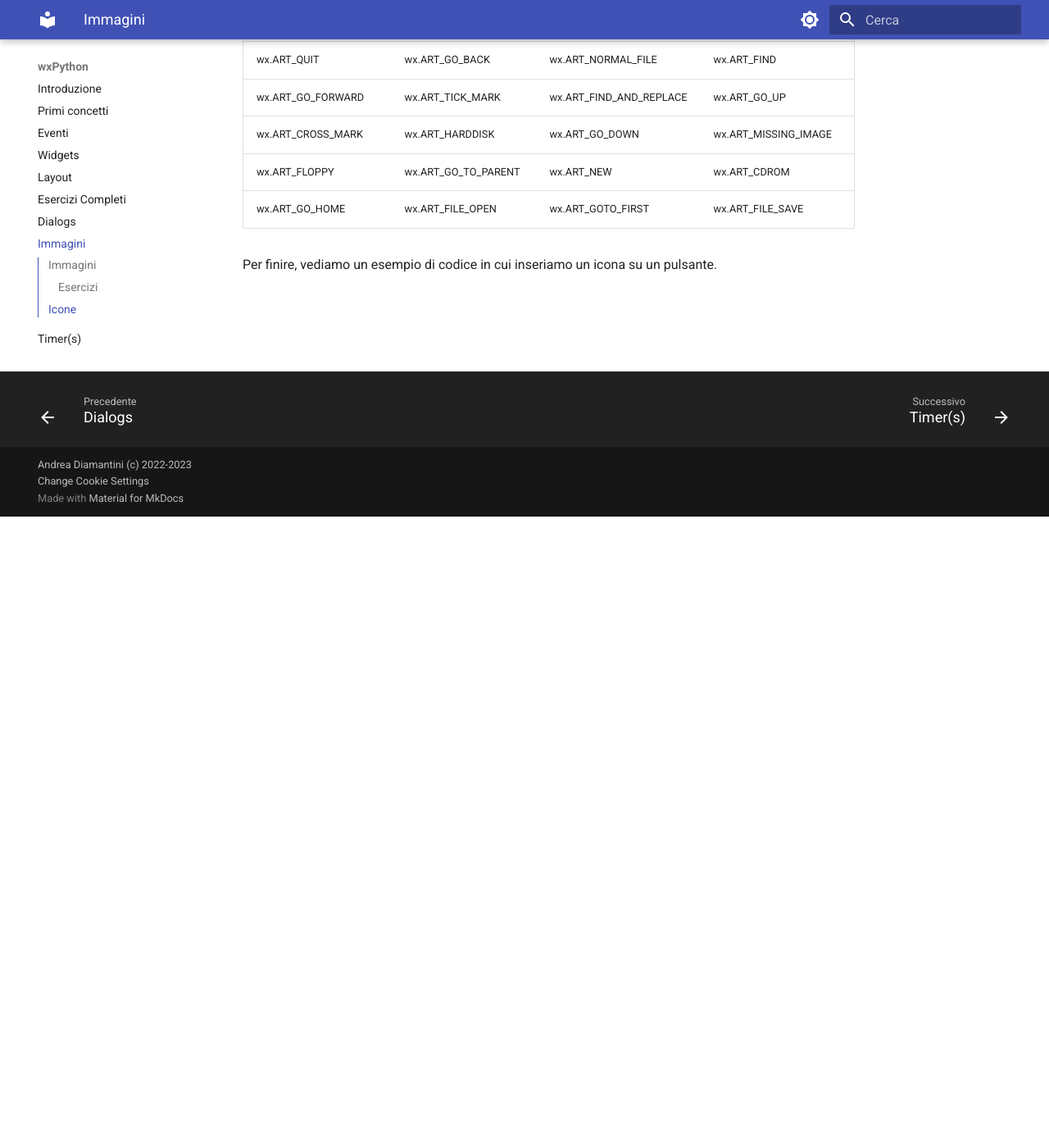
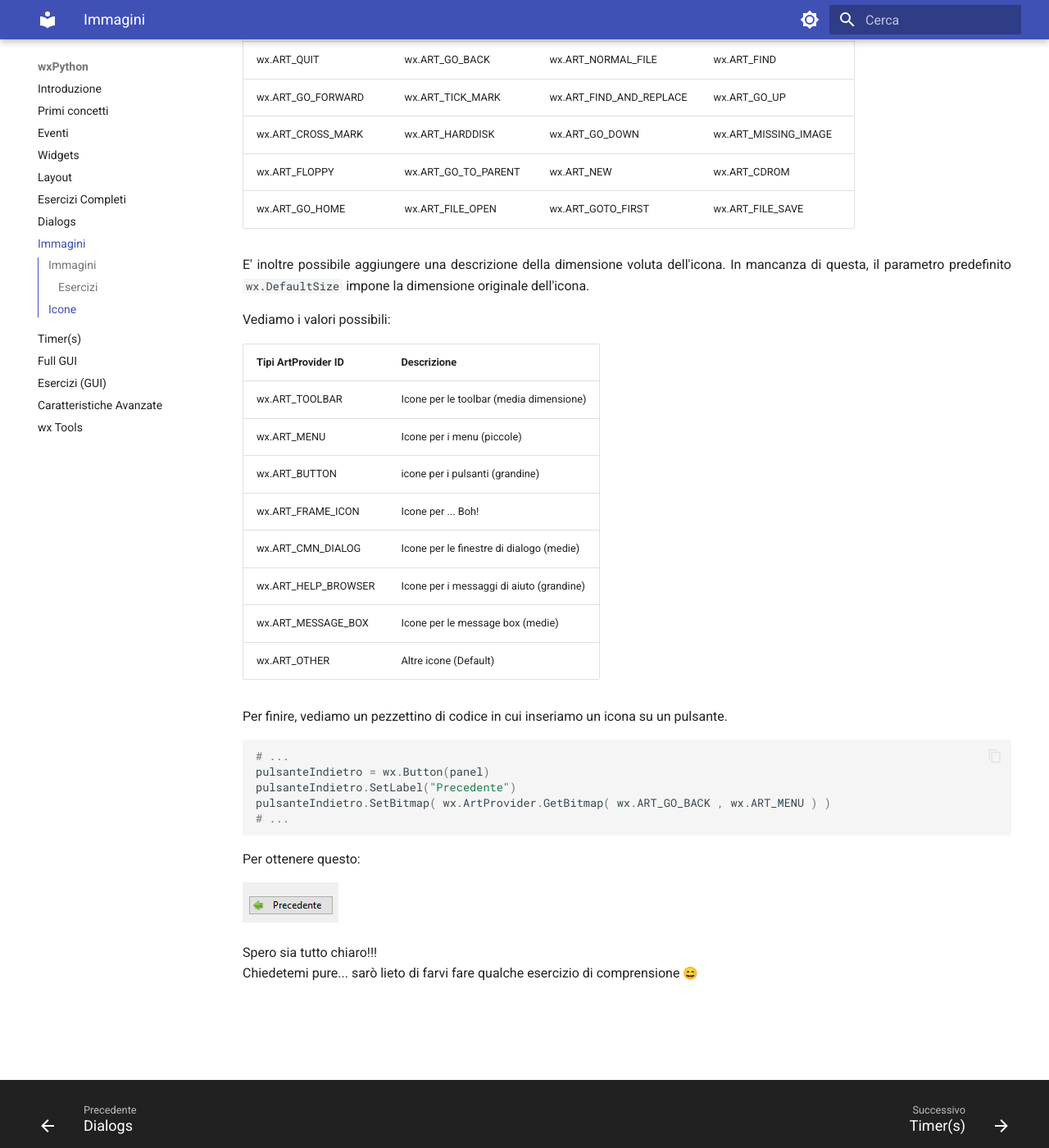
Before and after one commit to adjamhub/pyhandouts, an MkDocs documentation site: the page built from docs/wx/150_images.md, in a window 1280 px wide and 1400 px high, scrolled down 3364 px. Shown: the whole window at 82% size. Built offline with MkDocs 1.6.1 and Material for MkDocs 9.7.7, drawn with Linux system fonts in a browser that asks for light colours; emoji names are drawn with the system emoji font; before the commit the page ends 3994 px from its top, so only the background shows below that; some of the changed text lies outside the part shown.

Commit message:
Icone ++

````diff
--- a/docs/wx/150_images.md
+++ b/docs/wx/150_images.md
@@ -124,7 +124,7 @@
 
 ``` python
 # la variabile "bitmap" è un oggetto della classe wx.Bitmap
-bitmap = wx.ArtProvider.GetBitmap(wx.UN_ID_FRA_QUELLI_ELENCATI_SOTTO)
+bitmap = wx.ArtProvider.GetBitmap( client = wx.UN_ID_FRA_QUELLI_ELENCATI_SOTTO , size = DefaultSize )
 ```
 
 Vediamo l'elenco delle icone automaticamente supportate (in rigoroso ordine sparso):
@@ -147,9 +147,41 @@
 | wx.ART_GO_HOME      | wx.ART_FILE_OPEN      | wx.ART_GOTO_FIRST         | wx.ART_FILE_SAVE       |
 
 
-Per finire, vediamo un esempio di codice in cui inseriamo un icona su un pulsante.
+E' inoltre possibile aggiungere una descrizione della dimensione voluta dell'icona. In mancanza di questa, il parametro predefinito `wx.DefaultSize` impone
+la dimensione originale dell'icona.
+
+Vediamo i valori possibili:
 
 
+| Tipi ArtProvider ID   | Descrizione                                |
+|-----------------------|--------------------------------------------|
+| wx.ART_TOOLBAR        | Icone per le toolbar (media dimensione)    |
+| wx.ART_MENU           | Icone per i menu (piccole)                 |
+| wx.ART_BUTTON         | icone per i pulsanti (grandine)            |
+| wx.ART_FRAME_ICON     | Icone per ... Boh!                         |
+| wx.ART_CMN_DIALOG     | Icone per le finestre di dialogo (medie)   |
+| wx.ART_HELP_BROWSER   | Icone per i messaggi di aiuto (grandine)   |
+| wx.ART_MESSAGE_BOX    | Icone per le message box (medie)           |
+| wx.ART_OTHER          | Altre icone (Default)                      |
+
+
+Per finire, vediamo un pezzettino di codice in cui inseriamo un icona su un pulsante.
+
+``` python
+# ...
+pulsanteIndietro = wx.Button(panel)
+pulsanteIndietro.SetLabel("Precedente")
+pulsanteIndietro.SetBitmap( wx.ArtProvider.GetBitmap( wx.ART_GO_BACK , wx.ART_MENU ) )
+# ...
+```
+
+Per ottenere questo:
+
+![Pulsante Indietro](images/pulsanteIndietro.png "Pulsante Indietro")
+
+
+Spero sia tutto chiaro!!!<br>
+Chiedetemi pure... sarò lieto di farvi fare qualche esercizio di comprensione :smile:
 
 <br>
 <br>
````
Also changed, not shown: docs/wx/images/pulsanteIndietro.png (added).
